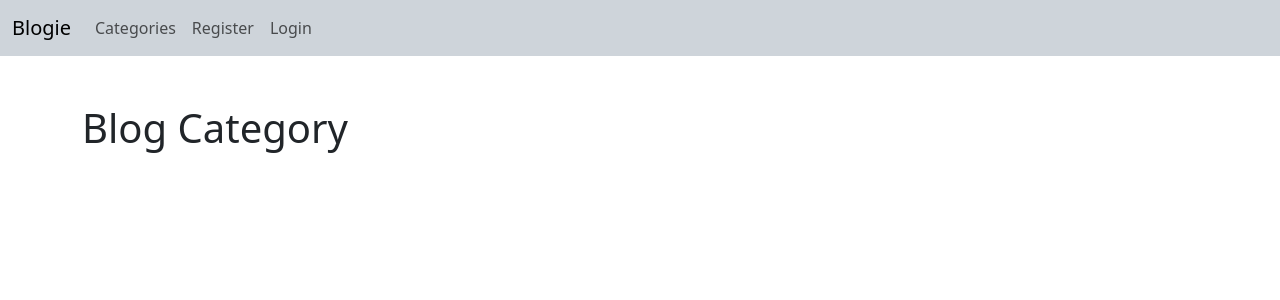
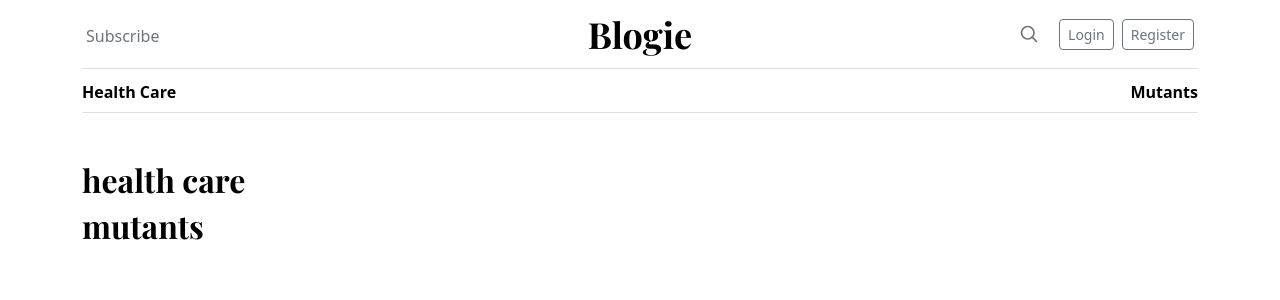
Before and after one commit to mmanrus/Bloggie-IPT, a Django app: page /category-list/ in a window 1280 px wide. Shown: the top 300 px of the page. Run offline with Django 5.2, Linux system fonts and the light colour scheme; data comes from the database, SQL or seed files in the repository; both versions use the stored data as it was after the commit; some libraries are stand-ins or nearby versions.

Commit message:
added nav bar

```diff
--- /dev/null
+++ b/bloggie/blog/context_processors.py
@@ -0,0 +1,10 @@
+# context_processors.py
+
+from .models import Category
+
+def category_menu(request):
+    # Retrieve category menu data from the database
+    category_menu_list = Category.objects.all()
+
+    # Return the category menu data as a dictionary
+    return {'category_menu_list': category_menu_list}
--- /dev/null
+++ b/bloggie/blog/static/blog/nav.css
@@ -0,0 +1,39 @@
+/* stylelint-disable @stylistic/selector-list-comma-newline-after */
+
+.blog-header-logo {
+    font-family: "Playfair Display", Georgia, "Times New Roman", serif/*rtl:Amiri, Georgia, "Times New Roman", serif*/;
+    font-size: 2.25rem;
+  }
+
+  .blog-header-logo:hover {
+    text-decoration: none;
+  }
+
+  h1, h2, h3, h4, h5, h6 {
+    font-family: "Playfair Display", Georgia, "Times New Roman", serif/*rtl:Amiri, Georgia, "Times New Roman", serif*/;
+  }
+
+  .flex-auto {
+    flex: 0 0 auto;
+  }
+
+  .h-250 { height: 250px; }
+  @media (min-width: 768px) {
+    .h-md-250 { height: 250px; }
+  }
+
+  /* Pagination */
+  .blog-pagination {
+    margin-bottom: 4rem;
+  }
+
+  /*
+   * Blog posts
+   */
+  .blog-post {
+    margin-bottom: 4rem;
+  }
+  .blog-post-meta {
+    margin-bottom: 1.25rem;
+    color: #727272;
+  }
--- a/bloggie/blog/static/blog/style.css
+++ b/bloggie/blog/static/blog/style.css
@@ -1,5 +1,83 @@
+
+.container.mt-5 a {
+    color: #535050;
+    text-decoration: none;
+}
 
 
-a {
-    text-decoration: none;
+.bd-placeholder-img {
+font-size: 1.125rem;
+text-anchor: middle;
+-webkit-user-select: none;
+-moz-user-select: none;
+user-select: none;
 }
+
+@media (min-width: 768px) {
+.bd-placeholder-img-lg {
+    font-size: 3.5rem;
+}
+}
+
+.b-example-divider {
+width: 100%;
+height: 3rem;
+background-color: rgba(0, 0, 0, .1);
+border: solid rgba(0, 0, 0, .15);
+border-width: 1px 0;
+box-shadow: inset 0 .5em 1.5em rgba(0, 0, 0, .1), inset 0 .125em .5em rgba(0, 0, 0, .15);
+}
+
+.b-example-vr {
+flex-shrink: 0;
+width: 1.5rem;
+height: 100vh;
+}
+
+.bi {
+vertical-align: -.125em;
+fill: currentColor;
+}
+
+.nav-scroller {
+position: relative;
+z-index: 2;
+height: 2.75rem;
+overflow-y: hidden;
+}
+
+.nav-scroller .nav {
+display: flex;
+flex-wrap: nowrap;
+padding-bottom: 1rem;
+margin-top: -1px;
+overflow-x: auto;
+text-align: center;
+white-space: nowrap;
+-webkit-overflow-scrolling: touch;
+}
+
+.btn-bd-primary {
+--bd-violet-bg: #712cf9;
+--bd-violet-rgb: 112.520718, 44.062154, 249.437846;
+
+--bs-btn-font-weight: 600;
+--bs-btn-color: var(--bs-white);
+--bs-btn-bg: var(--bd-violet-bg);
+--bs-btn-border-color: var(--bd-violet-bg);
+--bs-btn-hover-color: var(--bs-white);
+--bs-btn-hover-bg: #6528e0;
+--bs-btn-hover-border-color: #6528e0;
+--bs-btn-focus-shadow-rgb: var(--bd-violet-rgb);
+--bs-btn-active-color: var(--bs-btn-hover-color);
+--bs-btn-active-bg: #5a23c8;
+--bs-btn-active-border-color: #5a23c8;
+}
+
+.bd-mode-toggle {
+z-index: 1500;
+}
+
+.bd-mode-toggle .dropdown-menu .active .bi {
+display: block !important;
+}
--- a/bloggie/blog/templates/blog/base.html
+++ b/bloggie/blog/templates/blog/base.html
@@ -12,66 +12,57 @@
     </title>
     <!--Local Css-->
     <link rel="stylesheet" href="{% static 'blog/style.css' %}">
+    <link rel="stylesheet" href="{% static 'blog/nav.css' %}">
     <link rel="stylesheet" href="{% static 'blog/bootstrap.min.css' %}">
 
     <!-- Bootstrap CSS -->
-    <link href="https://fonts.googleapis.com/css2?family=Poppins:wght@200&display=swap" rel="stylesheet">
     <link href="https://cdn.jsdelivr.net/npm/bootstrap@5.3.3/dist/css/bootstrap.min.css" rel="stylesheet" integrity="sha384-QWTKZyjpPEjISv5WaRU9OFeRpok6YctnYmDr5pNlyT2bRjXh0JMhjY6hW+ALEwIH" crossorigin="anonymous">
+    <link href="https://fonts.googleapis.com/css?family=Playfair&#43;Display:700,900&amp;display=swap" rel="stylesheet">
 </head>
 <body>
+
     <!--Put children block here!! Soon-->
-    <nav class="navbar navbar-expand-lg bg-dark-subtle">
-        <div class="container-fluid">
-            <a class="navbar-brand" href="{% url 'home' %}">Blogie</a>
+    <div class="container">
+        <header class="border-bottom lh-1 py-3">
+            <div class="row flex-nowrap justify-content-between align-items-center">
+            <div class="col-4 pt-1">
+                {% if user.is_authenticated%}
+                    <a class="link-secondary mx-1 text-decoration-none" href="{% url 'add-post'%}" class="nav-link">Add Post</a>
 
-            <div class="collapse navbar-collapse" id="navbarSupportedContent">
-                <ul class="navbar-nav me-auto mb-2 mb-lg-0">
-                {% if cat_menu %}
-                    <li class="nav-item dropdown">
-                        <a class="nav-link dropdown-toggle" href="#" role="button" data-bs-toggle="dropdown" aria-expanded="false">
-                          Dropdown
+                    <a class="link-secondary mx-1 text-decoration-none" href="{% url 'add-category'%}" class="nav-link">Add Category</a>
+
+                    <a class="link-secondary mx-1 text-decoration-none" href="{% url 'logout'%}" class="nav-link">Logout</a>
+                {% else %}
+                    <a class="link-secondary mx-1 text-decoration-none" href="#">Subscribe</a>
+                {% endif %}
+            </div>
+            <div class="col-4 text-center">
+                <a class="blog-header-logo text-body-emphasis text-decoration-none" href="{% url 'home' %}">Blogie</a>
+            </div>
+                <div class="col-4 d-flex justify-content-end align-items-center">
+                    <a class="link-secondary" href="#" aria-label="Search">
+                    <svg xmlns="http://www.w3.org/2000/svg" width="20" height="20" fill="none" stroke="currentColor" stroke-linecap="round" stroke-linejoin="round" stroke-width="2" class="mx-3" role="img" viewBox="0 0 24 24"><title>Search</title><circle cx="10.5" cy="10.5" r="7.5"/><path d="M21 21l-5.2-5.2"/></svg>
                     </a>
-                        <ul class="dropdown-menu">
-                            {% for item in cat_menu %}
-                            <li>
-                                <a class="dropdown-item" href="{% url 'category' item|slugify  %}">{{ item }}</a>
-                            </li>
-                            {% endfor %}
-                            <li><a class="dropdown-item" href="#">Another action</a></li>
-
-                        </ul>
-                    </li>
-                {% else %}
-                    <li class="nav-item">
-                        <a href="{% url 'category-list'%}" class="nav-link">Categories</a>
-                    </li>
+                    {% if not user.is_authenticated%}
+                            <a class="btn btn-sm btn-outline-secondary mx-1" href="{% url 'login'%}">Login</a>
+                            <a class="btn btn-sm btn-outline-secondary mx-1" href="{% url 'register'%}" class="nav-link">Register</a>
                     {% endif %}
-                {% if user.is_authenticated%}
-                    <li class="nav-item">
-                        <a href="{% url 'add-post'%}" class="nav-link">Add Post</a>
-                    </li>
-                    <li class="nav-item">
-                        <a href="{% url 'add-category'%}" class="nav-link">Add Category</a>
-                    </li>
-                    <li class="nav-item">
-                        <a href="{% url 'logout'%}" class="nav-link">Logout</a>
-                    </li>
-                {% else %}
-                    <li class="nav-item">
-                        <a href="{% url 'register'%}" class="nav-link">Register</a>
-                    </li>
-                    <li class="nav-item">
-                        <a href="{% url 'login'%}" class="nav-link">Login</a>
-                    </li>
-                {% endif %}
-
-                </ul>
                 </div>
             </div>
+        </header>
+        <div class="nav-scroller py-1 mb-3 border-bottom">
+            <nav class="nav nav-underline justify-content-between">
+                {% block category_menu %}
+                    {% for item in category_menu_list %}
+                        <a class="nav-item nav-link link-body-emphasis active" href="{% url 'category' item|slugify  %}">{{ item|title }}</a>
+                    {% endfor %}
+                {% endblock %}
             </nav>
+        </div>
+    </div>
     <div class="container mt-5">
+
         {% block content %}
-
         <!--
             home
             article_details
--- a/bloggie/blog/templates/blog/category_list.html
+++ b/bloggie/blog/templates/blog/category_list.html
@@ -1,16 +1,8 @@
 {% extends "blog/base.html" %}
 
-{% block title %}
-    Blog Category
+
+{% block content %}
+    {% for item in category_menu_list %}
+        <h2><a class="nav-item nav-link link-body-emphasis active" href="{% url 'category' item|slugify|title  %}">{{ item }}</a><h2>
+    {% endfor %}
 {% endblock %}
-
-{% block content%}
-    <h1>Blog Category</h1>
-
-    {% for item in cat_menu_list %}
-            <h3>
-                <a href="{% url 'category' item|slugify  %}">{{ item }}</a>
-            </h3>
-    {% endfor %}
-
-{% endblock %}
--- a/bloggie/blog/templates/blog/home.html
+++ b/bloggie/blog/templates/blog/home.html
@@ -1,4 +1,5 @@
 {% extends "blog/base.html" %}
+
 
 {% block content %}
 <h1>Post</h1>
@@ -7,7 +8,7 @@
         <a href="{% url 'category' post.category|slugify  %}"><h3>{{ post.category|title }}</h3></a>
         <p>By {{ post.author }}</p>
         <p>{{ post.date_posted }}</p>
-        <a href="{% url 'article-detail' post.pk %}">{{ post.snippet }}</a>
+        <b><a href="{% url 'article-detail' post.pk %}">{{ post.snippet }}</a></b>
         <p>{{ post.body|slice:":200"|safe }}</p>
         <p>
             {% if total_likes == None %}
--- a/bloggie/blog/views.py
+++ b/bloggie/blog/views.py
@@ -77,11 +77,15 @@ def CategoryView(request, categories):
     category_posts = Post.objects.filter(category=categories.replace('-', ' '))
 
     return render(request, 'blog/categories.html', {'category': categories.title().replace('-', ' '), 'category_posts': category_posts})
+"""
+def CategoryListView(request):
+    cat_menu_list = Category.objects.all()
+    return render(request, 'blog/category_list.html', {'category_menu_list': cat_menu_list })
+"""
 
 def CategoryListView(request):
-    cat_menu_list = Category.objects.all()
-
-    return render(request, 'blog/category_list.html', {'category_menu_list': cat_menu_list })
+    category_menu_list = Category.objects.all()
+    return render(request, 'blog/category_list.html', {'category_menu_list': category_menu_list})
 
 def LikeView(request, pk):
     post = get_object_or_404(Post, id = request.POST.get('post_id'))
--- a/bloggie/bloggie/settings.py
+++ b/bloggie/bloggie/settings.py
@@ -67,6 +67,7 @@ TEMPLATES = [
                 'django.template.context_processors.request',
                 'django.contrib.auth.context_processors.auth',
                 'django.contrib.messages.context_processors.messages',
+                'blog.context_processors.category_menu',  # Import path to your context processor
             ],
         },
     },
```
Also changed, not shown: bloggie/db.sqlite3. Lines whose indentation alone changed are shown as unchanged.
